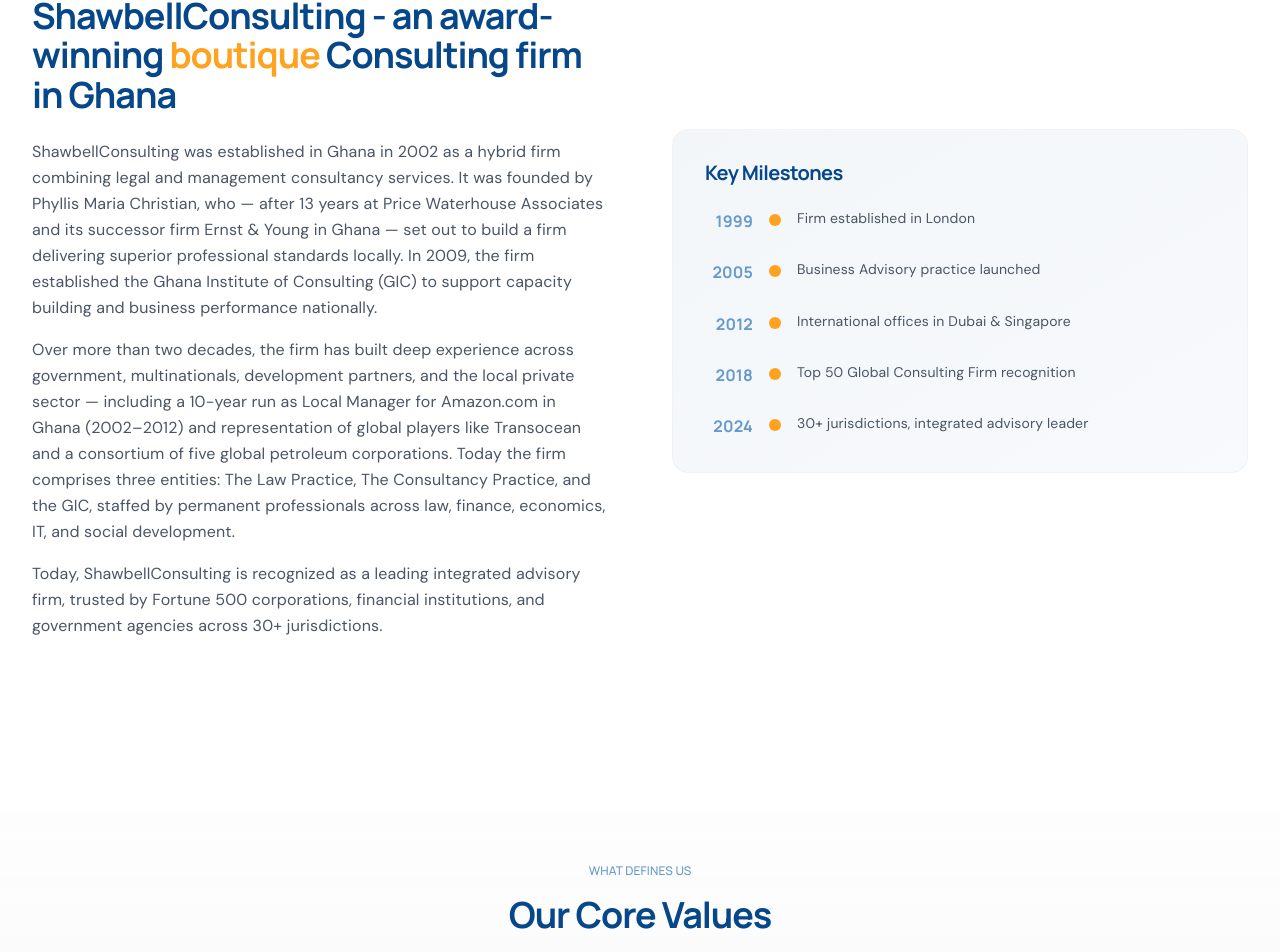
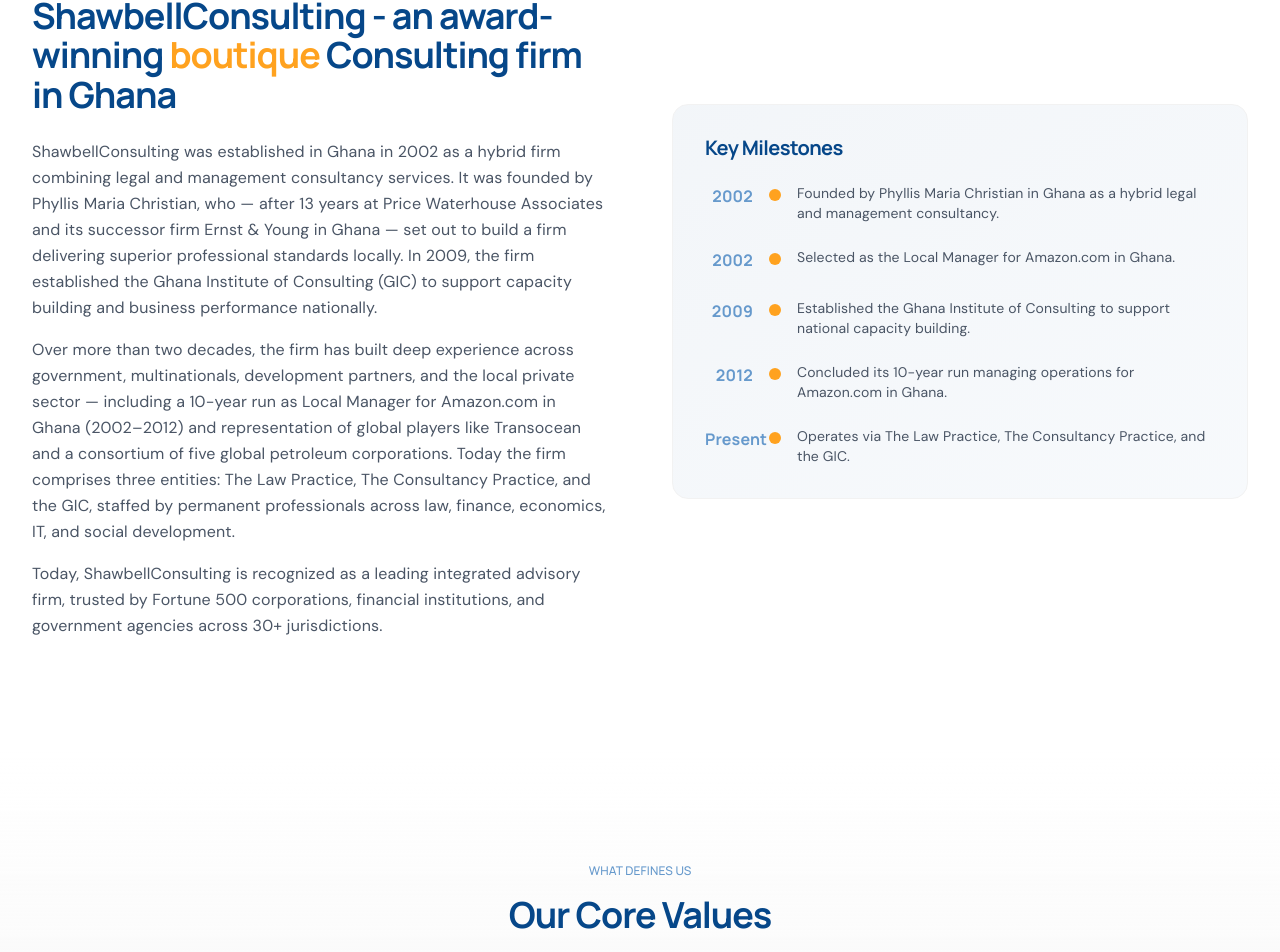
Before and after one commit to Puzzle-Fxr/shawbellconsulting, a React (Vite) app: page /about in a window 1280 px wide. Shown: the part 731-1683 px from the top of the page. Built offline with nearby package versions, Linux system fonts and the light colour scheme.

Commit message:
feat: update key milestones in About page to reflect accurate company history and achievements

```diff
--- a/src/pages/About.tsx
+++ b/src/pages/About.tsx
@@ -49,11 +49,11 @@ export default function About() {
               <h3 className="font-heading font-bold text-xl text-steel mb-6">Key Milestones</h3>
               <div className="space-y-6">
                 {[
-                  { year: '1999', event: 'Firm established in London' },
-                  { year: '2005', event: 'Business Advisory practice launched' },
-                  { year: '2012', event: 'International offices in Dubai & Singapore' },
-                  { year: '2018', event: 'Top 50 Global Consulting Firm recognition' },
-                  { year: '2024', event: '30+ jurisdictions, integrated advisory leader' },
+                  { year: '2002', event: 'Founded by Phyllis Maria Christian in Ghana as a hybrid legal and management consultancy.' },
+                    { year: '2002', event: 'Selected as the Local Manager for Amazon.com in Ghana.' },
+                    { year: '2009', event: 'Established the Ghana Institute of Consulting to support national capacity building.' },
+                    { year: '2012', event: 'Concluded its 10-year run managing operations for Amazon.com in Ghana.' },
+                    { year: 'Present', event: 'Operates via The Law Practice, The Consultancy Practice, and the GIC.' },
                 ].map((item, i) => (
                   <div key={i} className="flex items-start gap-4">
                     <span className="font-heading font-bold text-ocean w-12 text-right">{item.year}</span>
```
